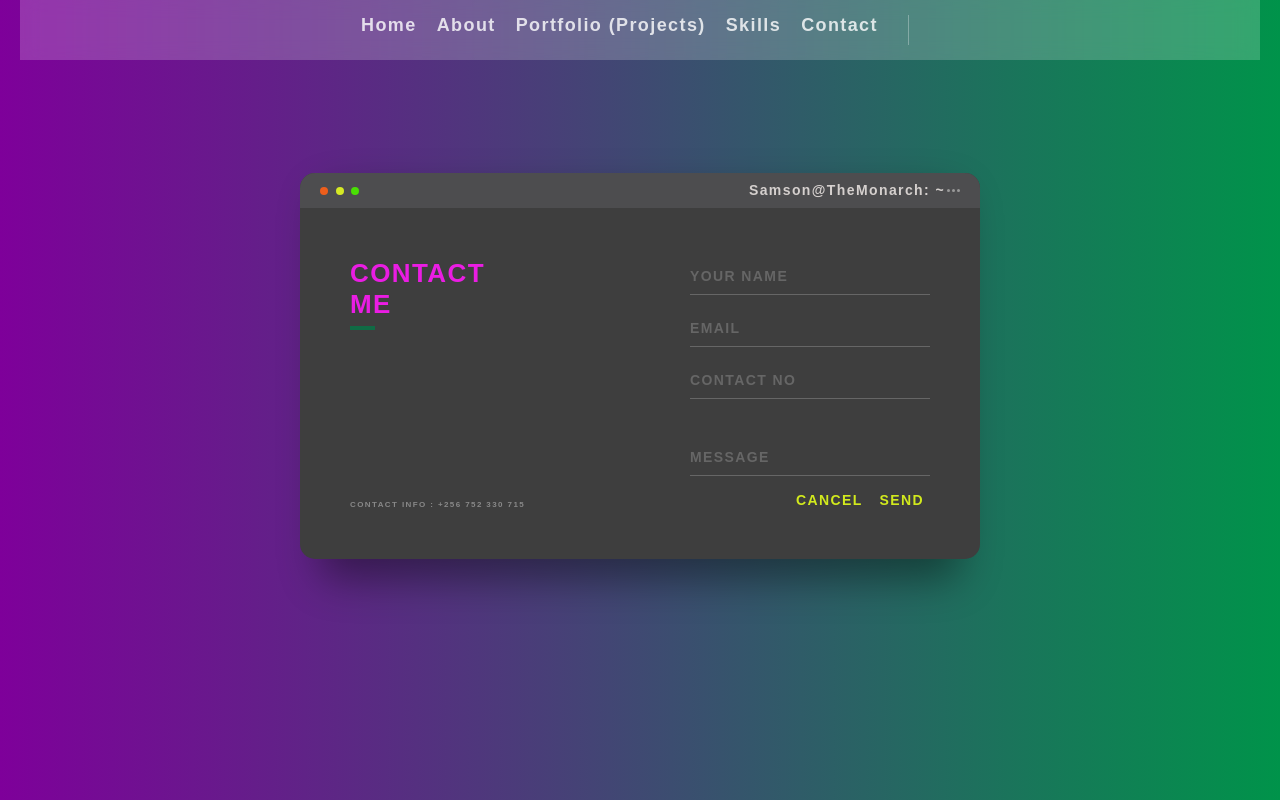
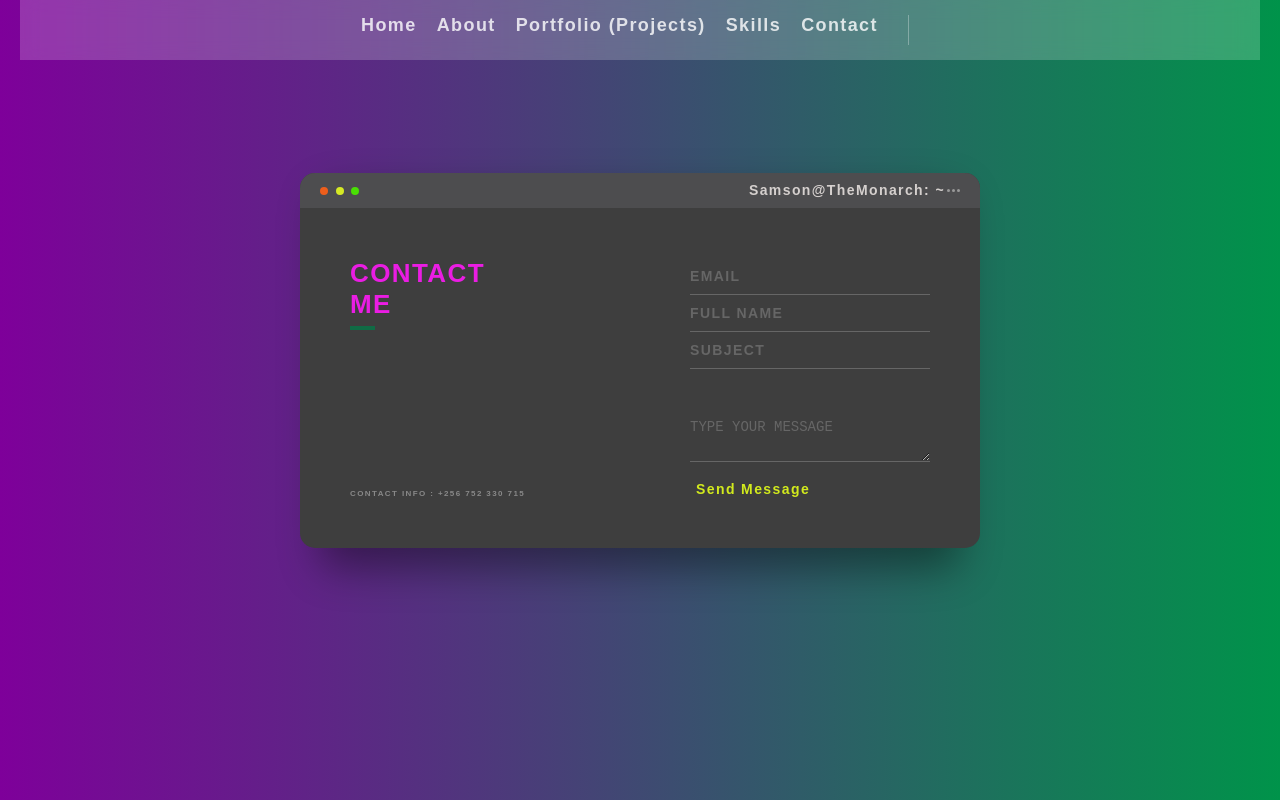
Before and after one commit to Samsonroyal/Samson-Portfolio, a plain HTML site: page contact.html in a window 1280 px wide. Drawn offline with Linux system fonts and the light colour scheme.

Commit message:
added formbold api for form collection

```diff
--- a/contact.html
+++ b/contact.html
@@ -61,22 +61,16 @@
                   </div>
                   <div class="screen-body-item">
                     <div class="app-form">
-                      <div class="app-form-group">
-                        <input class="app-form-control" placeholder="YOUR NAME" >
-                      </div>
-                      <div class="app-form-group">
-                        <input class="app-form-control" placeholder="EMAIL">
-                      </div>
-                      <div class="app-form-group">
-                        <input class="app-form-control" placeholder="CONTACT NO">
-                      </div>
-                      <div class="app-form-group message">
-                        <input class="app-form-control" placeholder="MESSAGE">
-                      </div>
-                      <div class="app-form-group buttons">
-                        <button class="app-form-button">CANCEL</button>
-                        <button class="app-form-button">SEND</button>
-                      </div>
+                        <form action="https://formbold.com/s/9X1mM" method="POST">
+                            <input class="app-form-control" type="email" placeholder="Email" name="email">
+                            <input class="app-form-control" type="text" placeholder="Full name" name="name">
+                            <input class="app-form-control" type="text" placeholder="Subject" name="subject">
+                            <div class="app-form-group message">
+                            <textarea class="app-form-control" name="message" placeholder="Type your message"></textarea>
+                        </div>
+
+                            <button class="app-form-button" type="submit">Send Message</button>
+                        </form>
                     </div>
                   </div>
                 </div>
```
